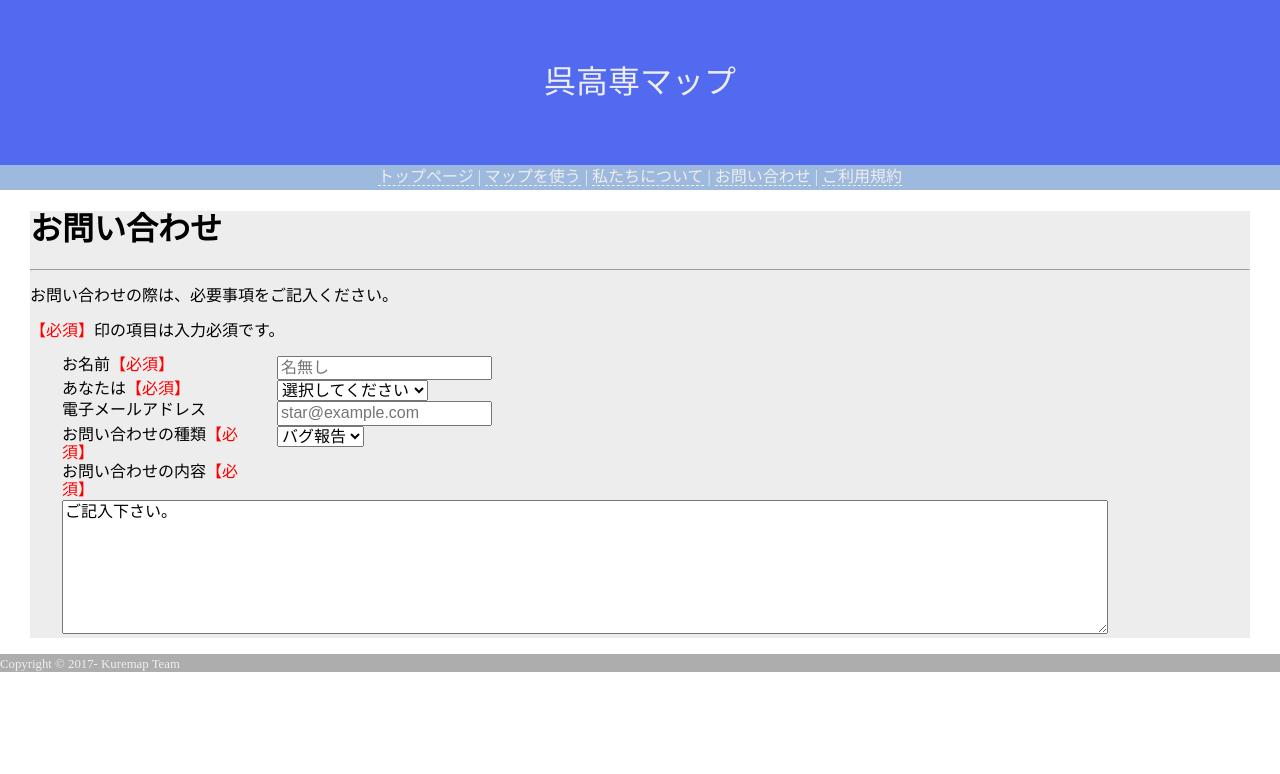
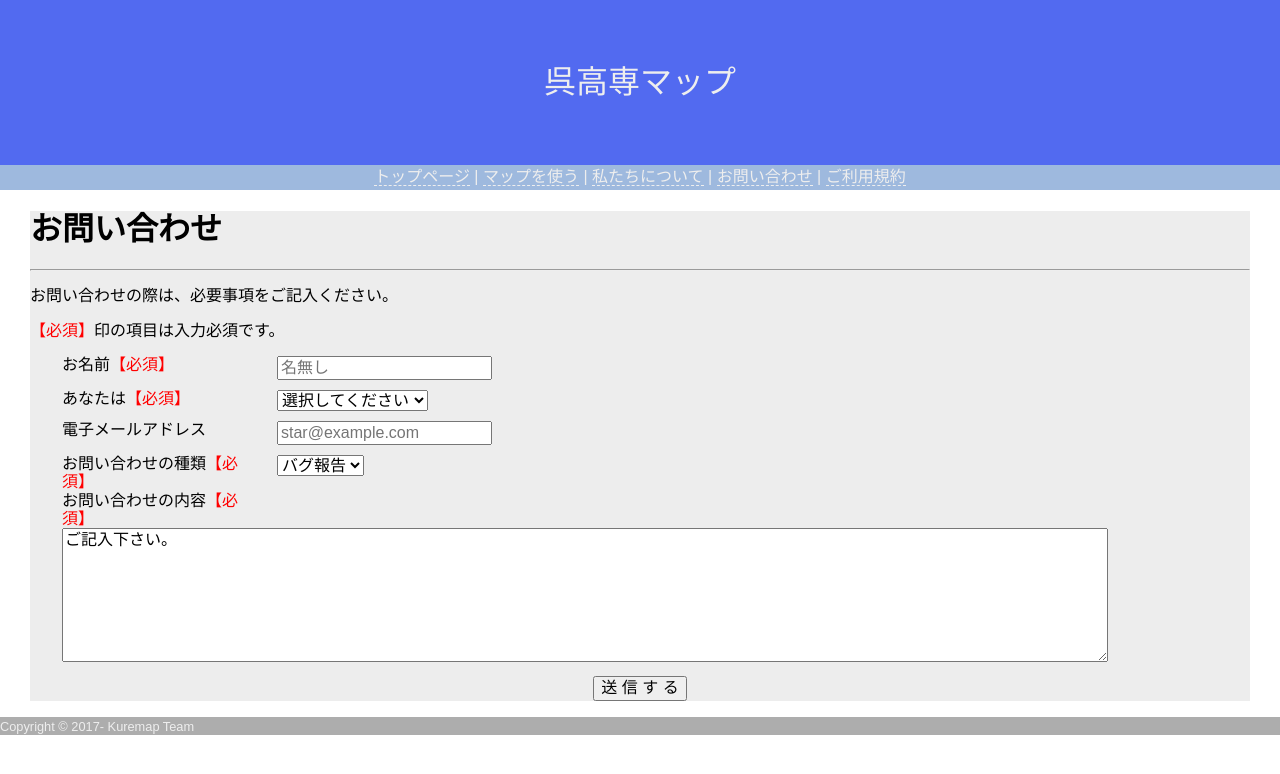
Before and after one commit to kure-kosen/kure_kosen_map, a PHP site: page /contactus.html in a window 1280 px wide. Shown: the top 774 px of the page. Run offline with PHP 8.4, Linux system fonts and the light colour scheme; some libraries are stand-ins or nearby versions.

Commit message:
お問い合わせページの送信ボタン追加とフォント指定他

```diff
--- a/assets/css/common.css
+++ b/assets/css/common.css
@@ -4,7 +4,7 @@
 
 body {
   margin: 0;
-  /* background-color: #f1fff4; */
+  font-family: "Hiragino Kaku Gothic Pro", "ヒラギノ角ゴ Pro", "TakaoPGothic", "ＭＳ Ｐゴシック", sans-serif;
 }
 
 nav {
--- a/assets/css/contactus.css
+++ b/assets/css/contactus.css
@@ -18,11 +18,16 @@ form ul {
 
 form ul li {
   list-style: none;
+  margin-bottom: 0.6em;
 }
 
 form ul li input,
 form ul li select {
   margin-left: 1.5em;
+}
+
+form li.submit {
+  text-align: center;
 }
 
 #onlyknct {
--- a/contactus.html
+++ b/contactus.html
@@ -100,6 +100,9 @@
                 <p><label for="contents" class="required">お問い合わせの内容</label></p>
                 <textarea id="contents" name="contents" required>ご記入下さい。</textarea><br>
               </li>
+              <li class="submit">
+                <input type="submit" value="送 信 す る">
+              </li>
             </ul>
           </form>
         </div>
```
